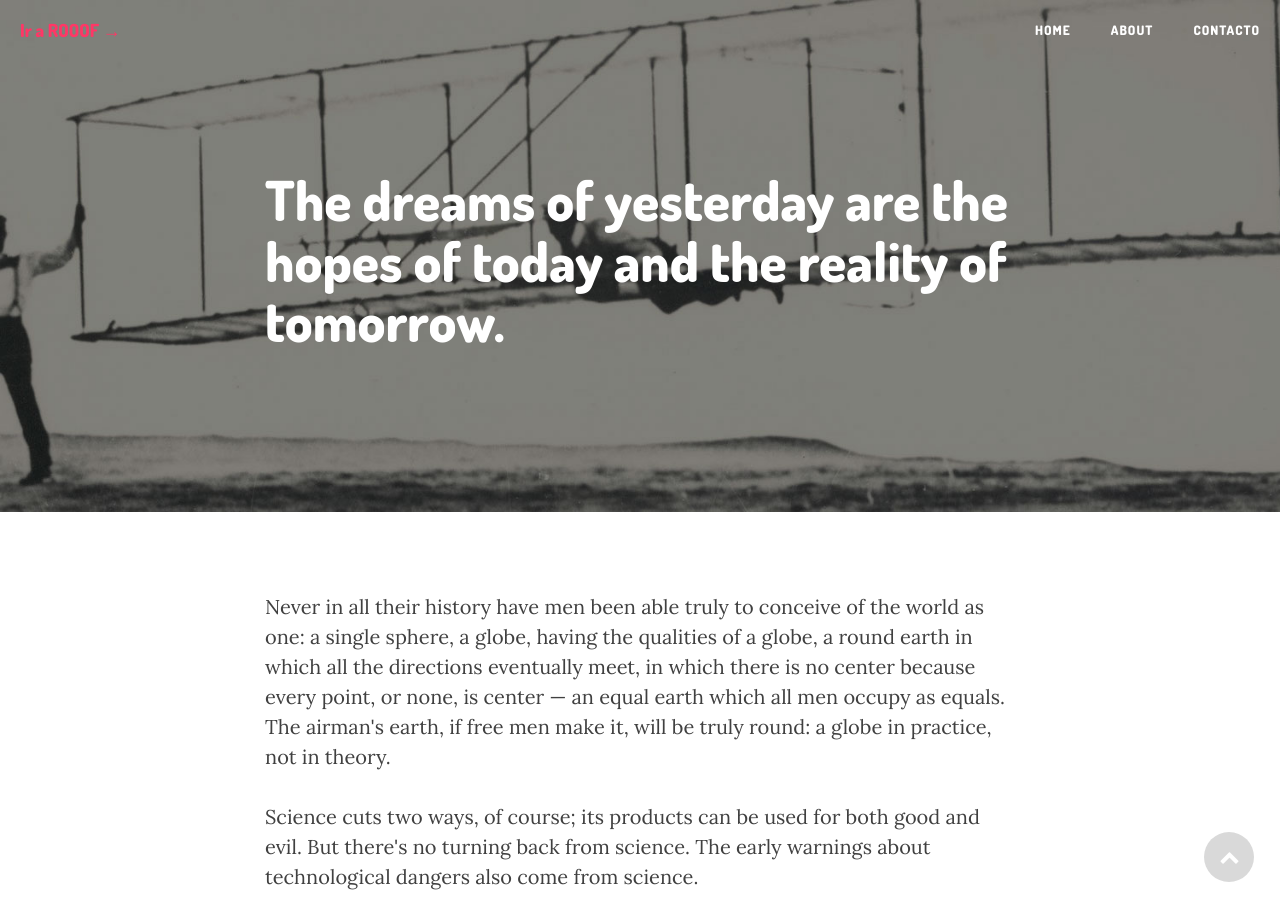
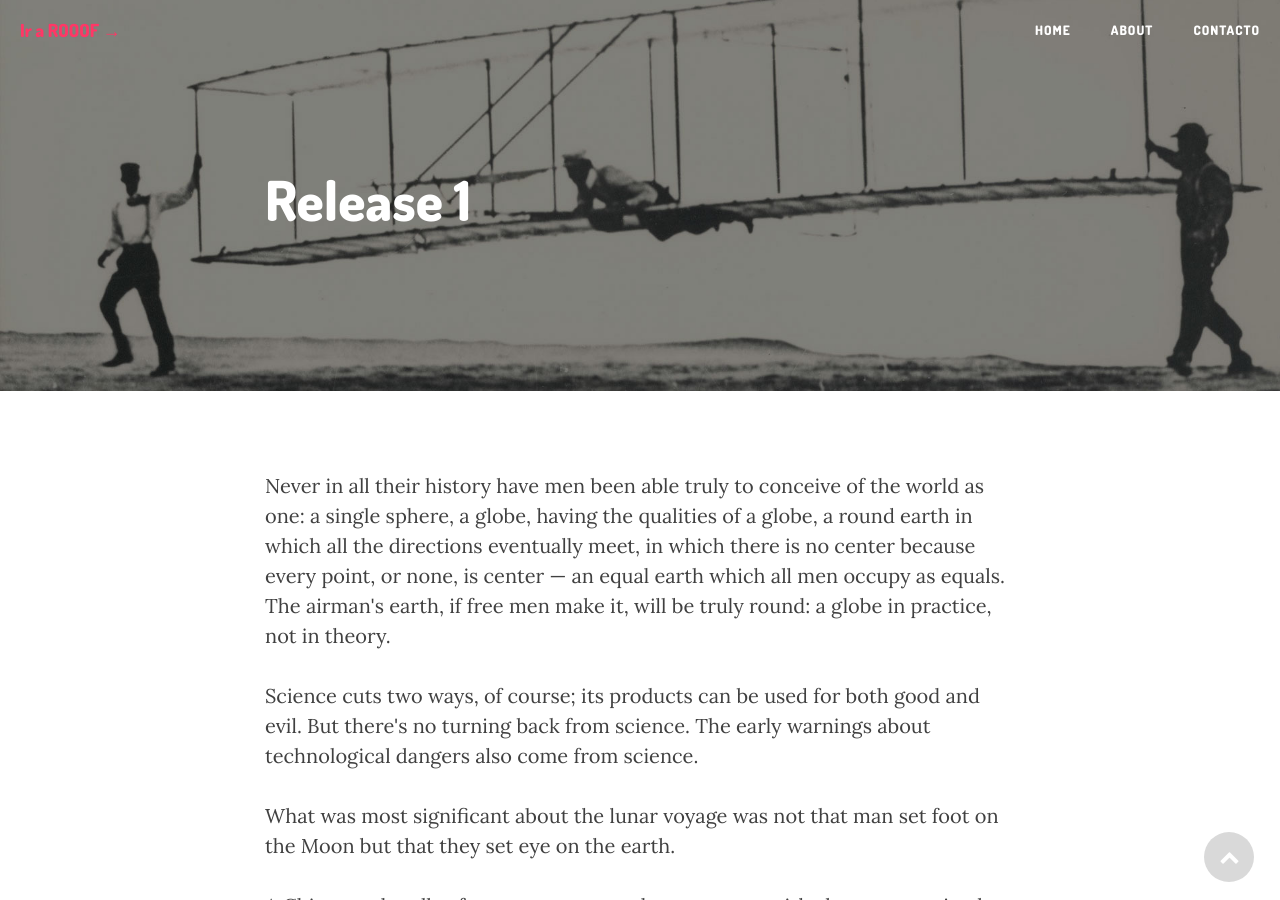
Before and after one commit to Rooof-Project/memoria, a Jekyll site: the page built from _posts/2015-04-16-Release-1.markdown, in a window 1280 px wide and 900 px high. Built offline with Jekyll 4.4.1, drawn with Linux system fonts in a browser that asks for light colours; nearby versions of some CDN libraries.

Commit message:
Updated 2015-04-16-Release-1.markdown

```diff
--- a/_posts/2015-04-16-Release-1.markdown
+++ b/_posts/2015-04-16-Release-1.markdown
@@ -1,8 +1,10 @@
 ---
-layout:     post
-title:      "The dreams of yesterday are the hopes of today and the reality of tomorrow."
-header-img: "img/post-bg-02.jpg"
+layout: post
+title: Release 1
+"header-img": "img/post-bg-02.jpg"
+published: true
 ---
+
 
 <p>Never in all their history have men been able truly to conceive of the world as one: a single sphere, a globe, having the qualities of a globe, a round earth in which all the directions eventually meet, in which there is no center because every point, or none, is center — an equal earth which all men occupy as equals. The airman's earth, if free men make it, will be truly round: a globe in practice, not in theory.</p>
 
```
